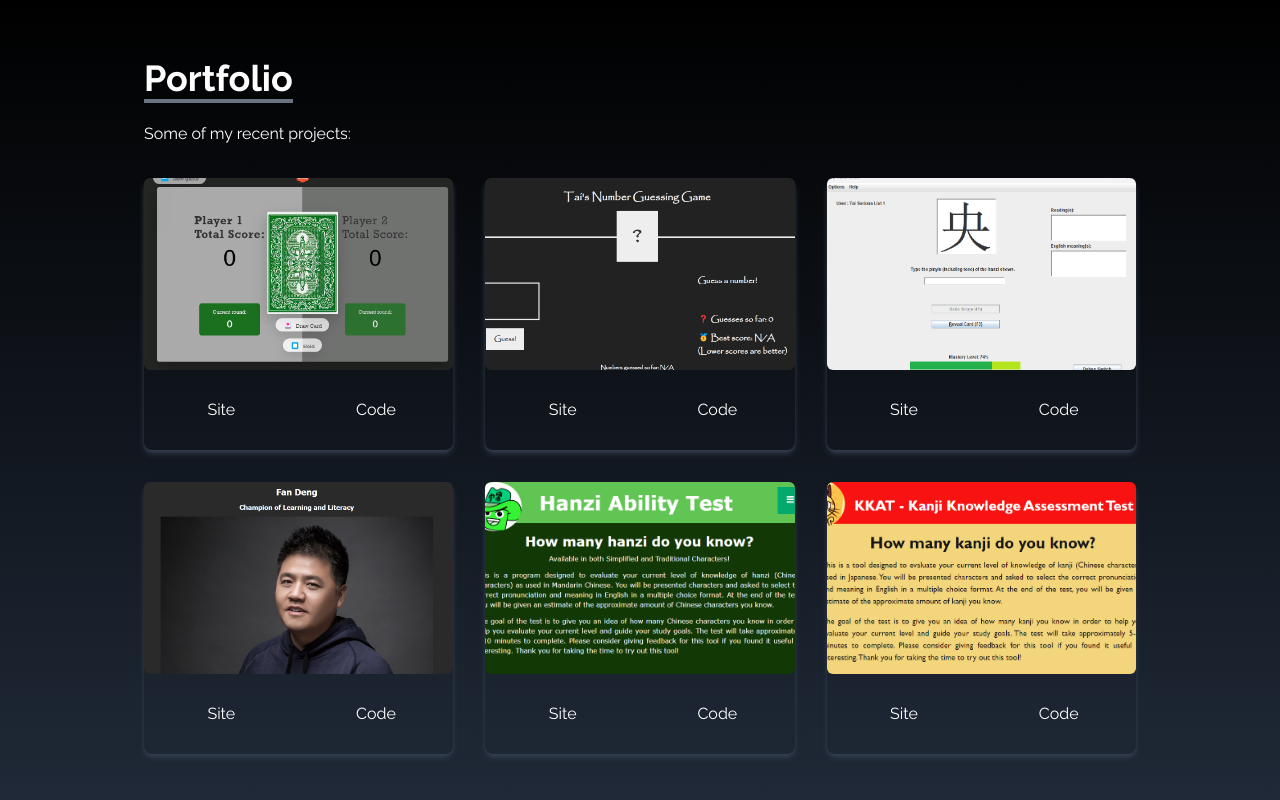
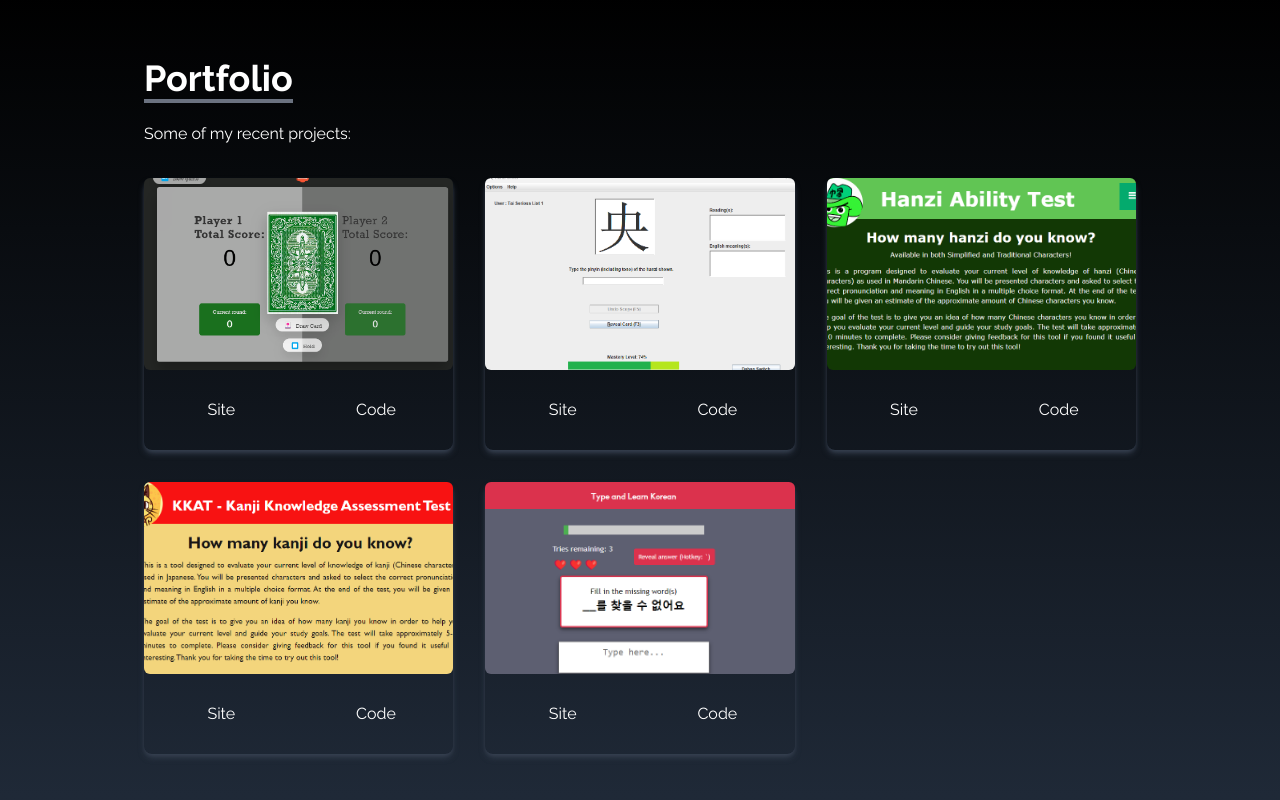
Before and after one commit to taiarima/portfolio-site, a React (Create React App) app: page / in a window 1280 px wide. Shown: the part 1264-2064 px from the top of the page. Built offline with nearby package versions, Linux system fonts and the light colour scheme.

Commit message:
Updated portfolio.

```diff
--- a/src/components/Portfolio.jsx
+++ b/src/components/Portfolio.jsx
@@ -1,10 +1,9 @@
 import React from "react";
 import tengu from "../assets/portfolio/tengu-preview-old.png";
-import numberGuessing from "../assets/portfolio/number-guessing-game.png";
 import hzdriller from "../assets/portfolio/hzdriller.png";
-import fandeng from "../assets/portfolio/fandengpreview.png";
 import hanziTestApp from "../assets/portfolio/hanzi-ability-test.png";
 import kanjiTestApp from "../assets/portfolio/kanjiTestApp.png";
+import talkTalk from "../assets/portfolio/talkTalk.png";
 
 const Portfolio = () => {
   const projects = [
@@ -17,38 +16,31 @@ const Portfolio = () => {
     },
     {
       id: 2,
-      src: numberGuessing,
-      alt: "Number Guessing Game Preview",
-      site: "https://taiarima.github.io/Tai-s-Number-Guessing-Game/",
-      code: "https://github.com/taiarima/Tai-s-Number-Guessing-Game",
-    },
-    {
-      id: 3,
       src: hzdriller,
       alt: "HanziDriller App Preview",
       site: "https://github.com/taiarima/HanziDriller",
       code: "https://github.com/taiarima/HanziDriller",
     },
     {
-      id: 4,
-      src: fandeng,
-      alt: "Fan Deng Tribute Site",
-      site: "https://taiarima.github.io/tribute-project/",
-      code: "https://github.com/taiarima/tribute-project",
-    },
-    {
-      id: 5,
+      id: 3,
       src: hanziTestApp,
       alt: "Hanzi Ability Test Preview",
       site: "https://taiarima.github.io/hanzi-evaluator/",
       code: "https://github.com/taiarima/hanzi-evaluator",
     },
     {
-      id: 6,
+      id: 4,
       src: kanjiTestApp,
       alt: "Kanji Knowledge Assessment Tool Preview",
       site: "https://taiarima.github.io/kanji-kat/",
       code: "https://github.com/taiarima/kanji-kat",
+    },
+    {
+      id: 5,
+      src: talkTalk,
+      alt: "Type and Learn Korean App Preview",
+      site: "https://taiarima.github.io/type-and-learn-korean/",
+      code: "https://github.com/taiarima/type-and-learn-korean",
     },
   ];
 
```
Also changed, not shown: src/assets/portfolio/talkTalk.png (added).
